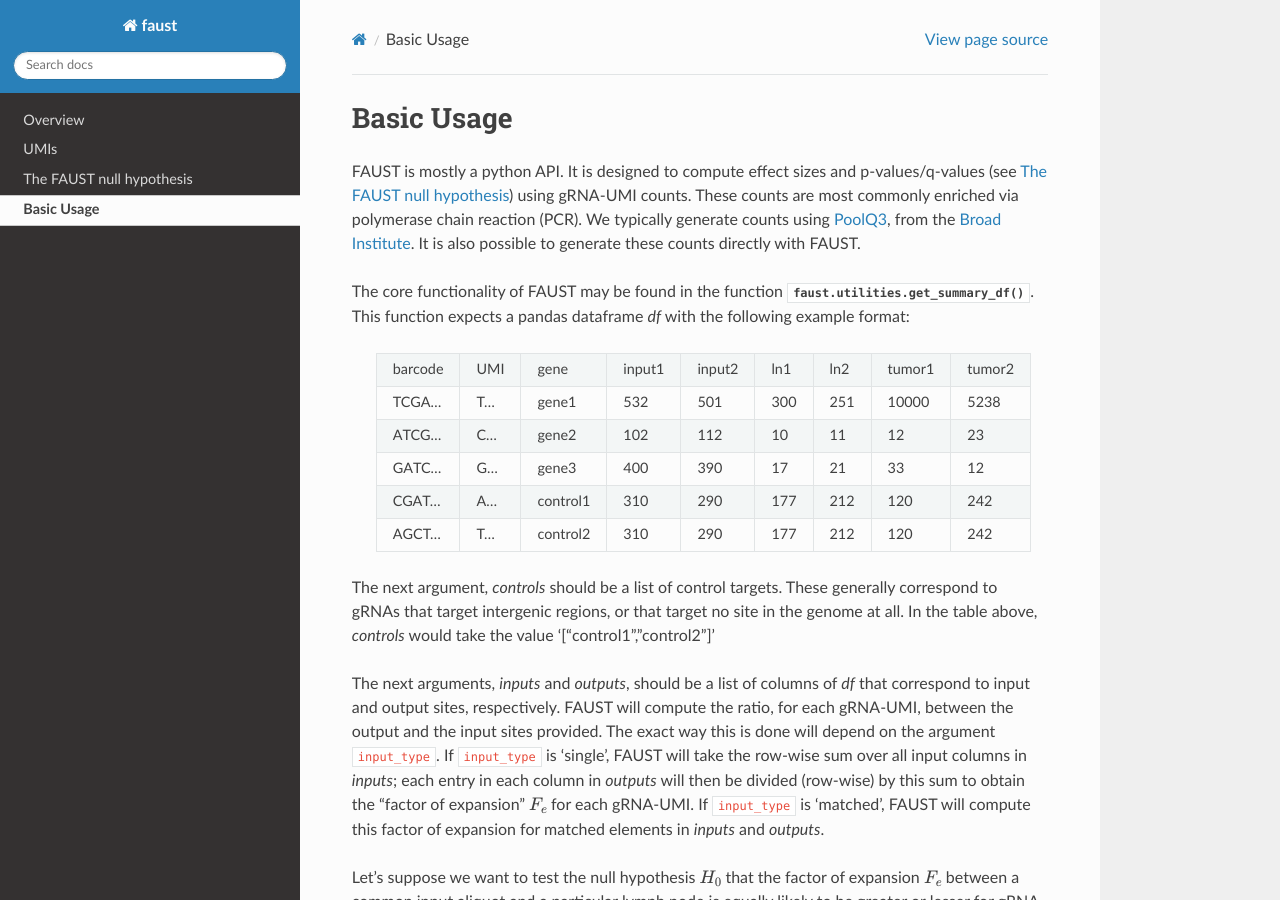
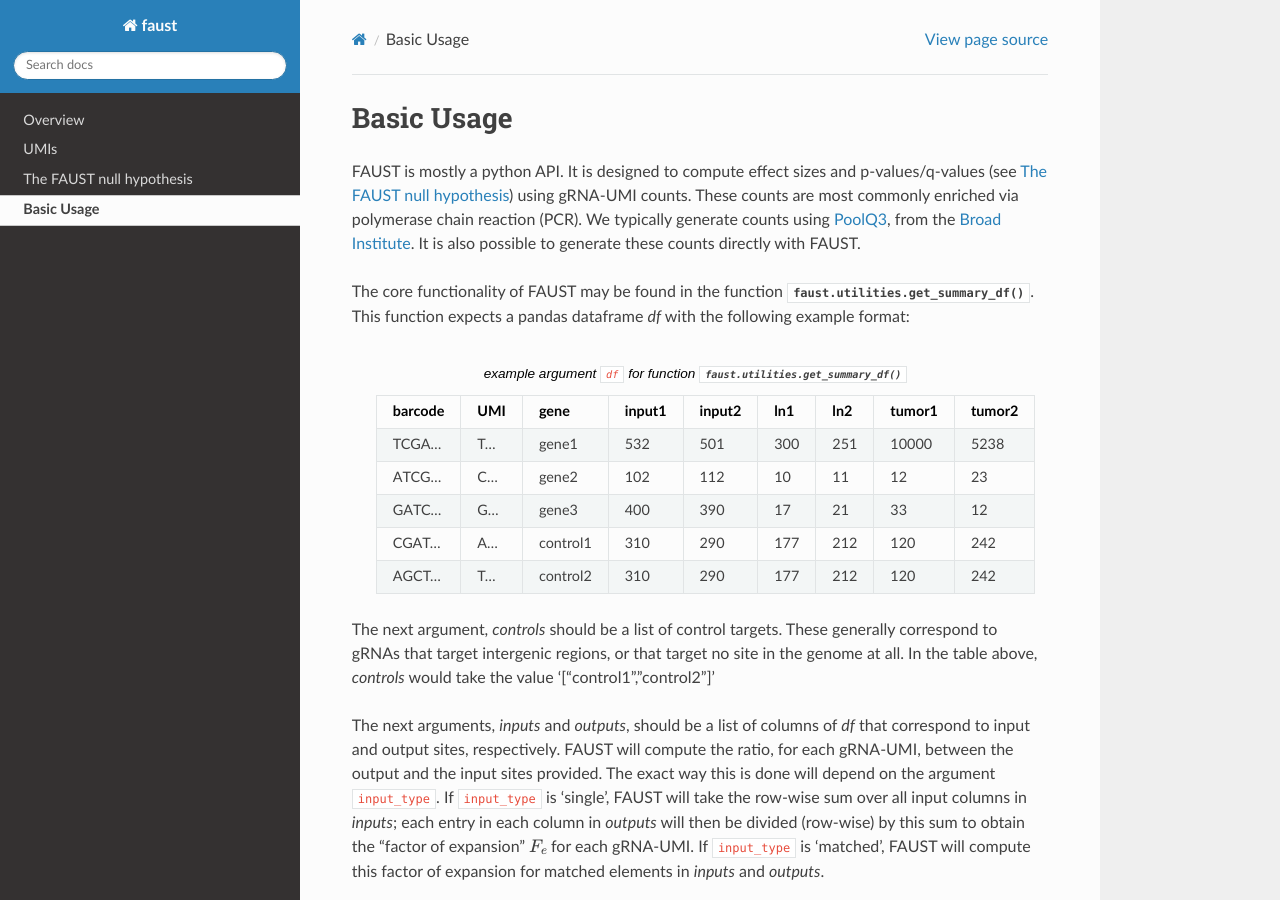
Before and after one commit to scyrusm/faust, a Sphinx documentation site: the page built from docs/basicusage.rst, in a window 1280 px wide and 900 px high. Built offline with Sphinx 7.4.7 and the Read the Docs theme 2.0.0, drawn with Linux system fonts in a browser that asks for light colours; some of the changed lines change nothing that is shown.

Commit message:
converted table in docs

```diff
--- a/docs/basicusage.rst
+++ b/docs/basicusage.rst
@@ -10,62 +10,9 @@ It is also possible to generate these counts directly with FAUST.
 The core functionality of FAUST may be found in the function :func:`faust.utilities.get_summary_df`.
 This function expects a pandas dataframe `df` with the following example format:
 
- .. list-table::
-
-    * - barcode
-      - UMI
-      - gene
-      - input1
-      - input2
-      - ln1
-      - ln2
-      - tumor1
-      - tumor2
-    * - TCGA...
-      - T...
-      - gene1
-      - 532
-      - 501
-      - 300
-      - 251
-      - 10000
-      - 5238
-    * - ATCG...
-      - C...
-      - gene2
-      - 102
-      - 112
-      - 10
-      - 11
-      - 12
-      - 23
-    * - GATC...
-      - G...
-      - gene3
-      - 400
-      - 390
-      - 17
-      - 21
-      - 33
-      - 12
-    * - CGAT...
-      - A...
-      - control1
-      - 310
-      - 290
-      - 177
-      - 212
-      - 120
-      - 242
-    * - AGCT...
-      - T...
-      - control2
-      - 310
-      - 290
-      - 177
-      - 212
-      - 120
-      - 242
+ .. csv-table:: example argument ``df`` for function :func:`faust.utilities.get_summary_df`
+    :file: examplesummarydf.csv
+    :header-rows: 1
 
 The next argument, `controls` should be a list of control targets.
 These generally correspond to gRNAs that target intergenic regions, or that target no site in the genome at all. In the table above, `controls` would take the value '["control1","control2"]'
--- /dev/null
+++ b/docs/examplesummarydf.csv
@@ -0,0 +1,6 @@
+barcode,UMI,gene,input1,input2,ln1,ln2,tumor1,tumor2
+TCGA...,T...,gene1,532,501,300,251,10000,5238
+ATCG...,C...,gene2,102,112,10,11,12,23
+GATC...,G...,gene3,400,390,17,21,33,12
+CGAT...,A...,control1,310,290,177,212,120,242
+AGCT...,T...,control2,310,290,177,212,120,242
```
